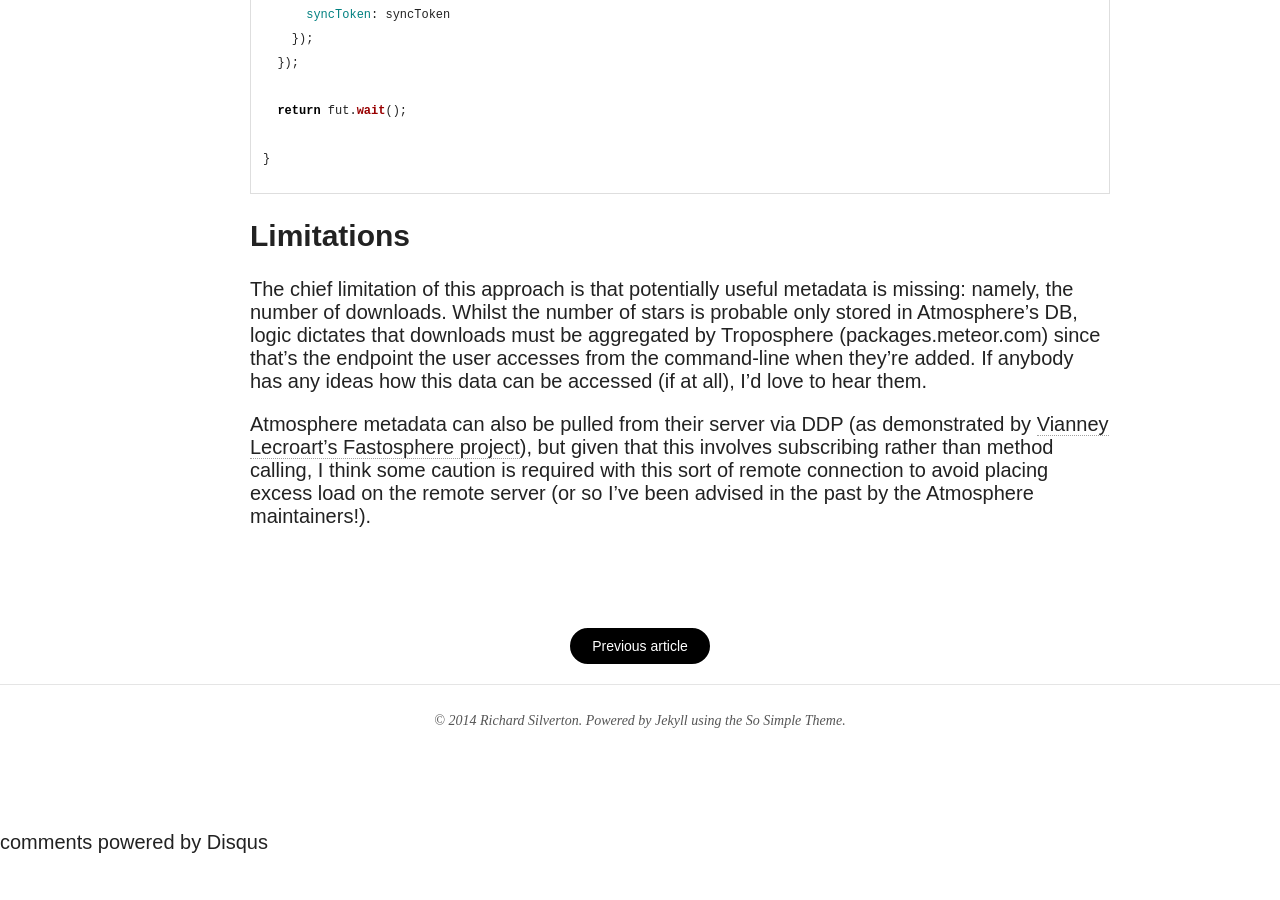
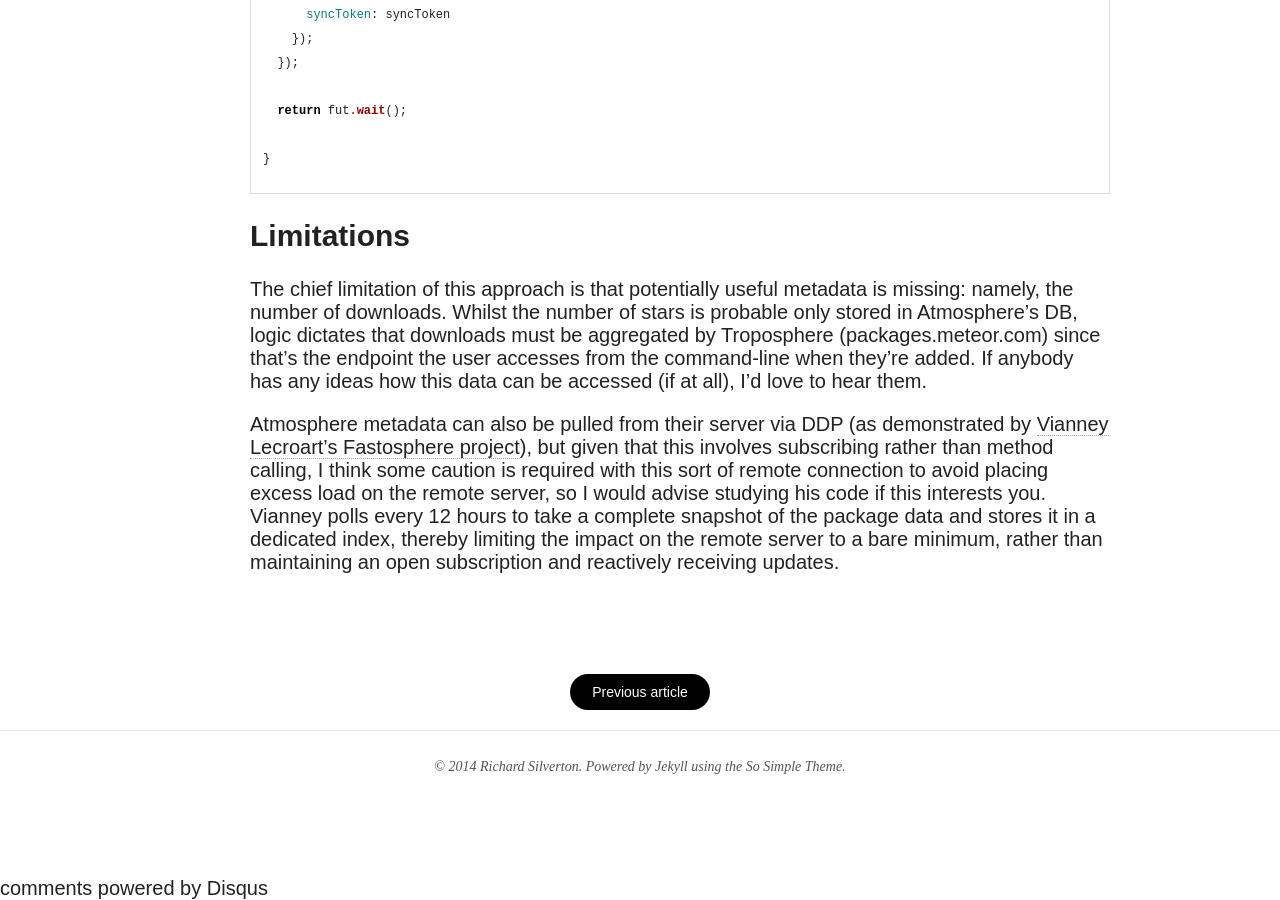
Before and after one commit to richsilv/richsilv.github.io, a Jekyll site: the page built from _posts/2014-12-22-accessing-meteor-package-data.markdown, in a window 1280 px wide and 900 px high, scrolled down 3741 px. Built offline with Jekyll 4.4.1, drawn with Linux system fonts in a browser that asks for light colours; nearby versions of some CDN libraries; comment, search, counter and statistics services are not loaded; before the commit the page ends 4595 px from its top, so only the background shows below that.

Commit message:
changes to post

```diff
--- a/_posts/2014-12-22-accessing-meteor-package-data.markdown
+++ b/_posts/2014-12-22-accessing-meteor-package-data.markdown
@@ -102,4 +102,4 @@ function getPackages() {
 
 The chief limitation of this approach is that potentially useful metadata is missing: namely, the number of downloads.  Whilst the number of stars is probable only stored in Atmosphere's DB, logic dictates that downloads must be aggregated by Troposphere (packages.meteor.com) since that's the endpoint the user accesses from the command-line when they're added.  If anybody has any ideas how this data can be accessed (if at all), I'd love to hear them.
 
-Atmosphere metadata can also be pulled from their server via DDP (as demonstrated by [Vianney Lecroart's Fastosphere project](https://github.com/acemtp/meteor-fastosphere)), but given that this involves subscribing rather than method calling, I think some caution is required with this sort of remote connection to avoid placing excess load on the remote server (or so I've been advised in the past by the Atmosphere maintainers!).
+Atmosphere metadata can also be pulled from their server via DDP (as demonstrated by [Vianney Lecroart's Fastosphere project](https://github.com/acemtp/meteor-fastosphere)), but given that this involves subscribing rather than method calling, I think some caution is required with this sort of remote connection to avoid placing excess load on the remote server, so I would advise studying his code if this interests you.  Vianney polls every 12 hours to take a complete snapshot of the package data and stores it in a dedicated index, thereby limiting the impact on the remote server to a bare minimum, rather than maintaining an open subscription and reactively receiving updates.
```
